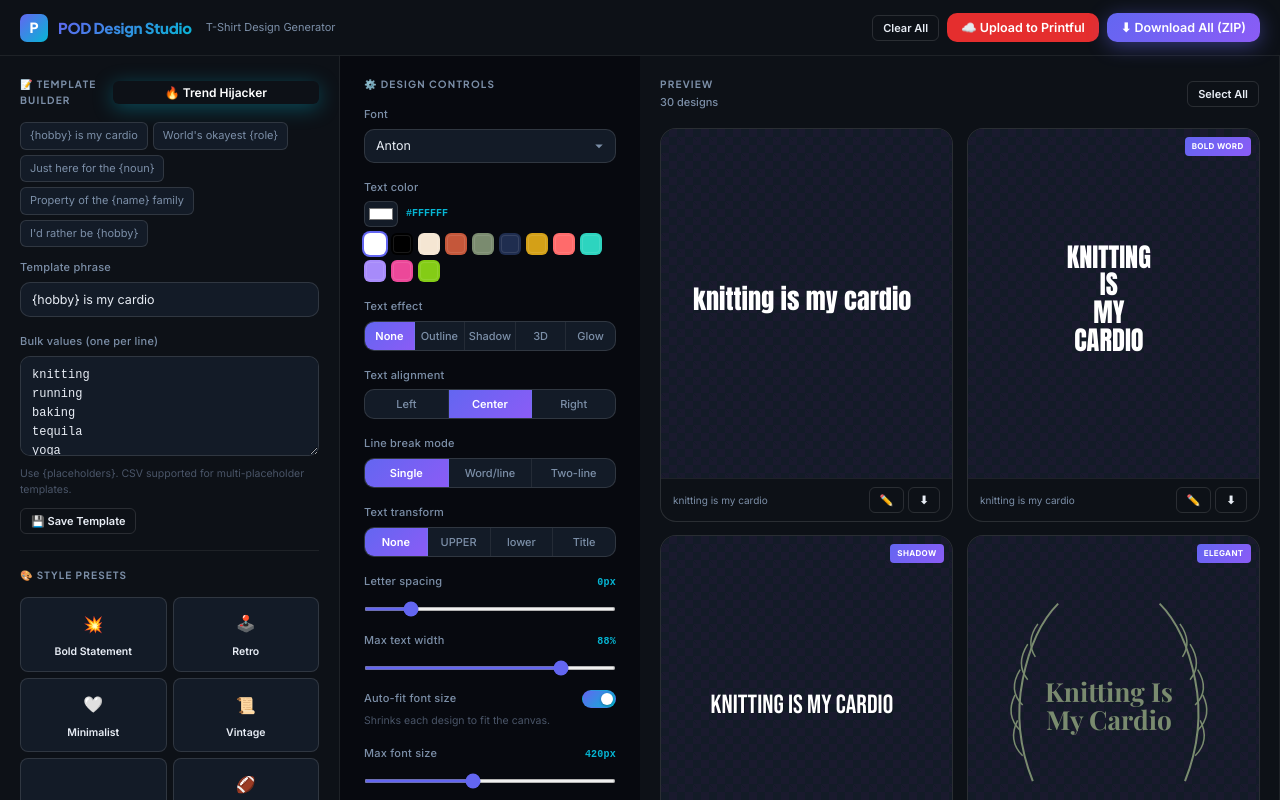
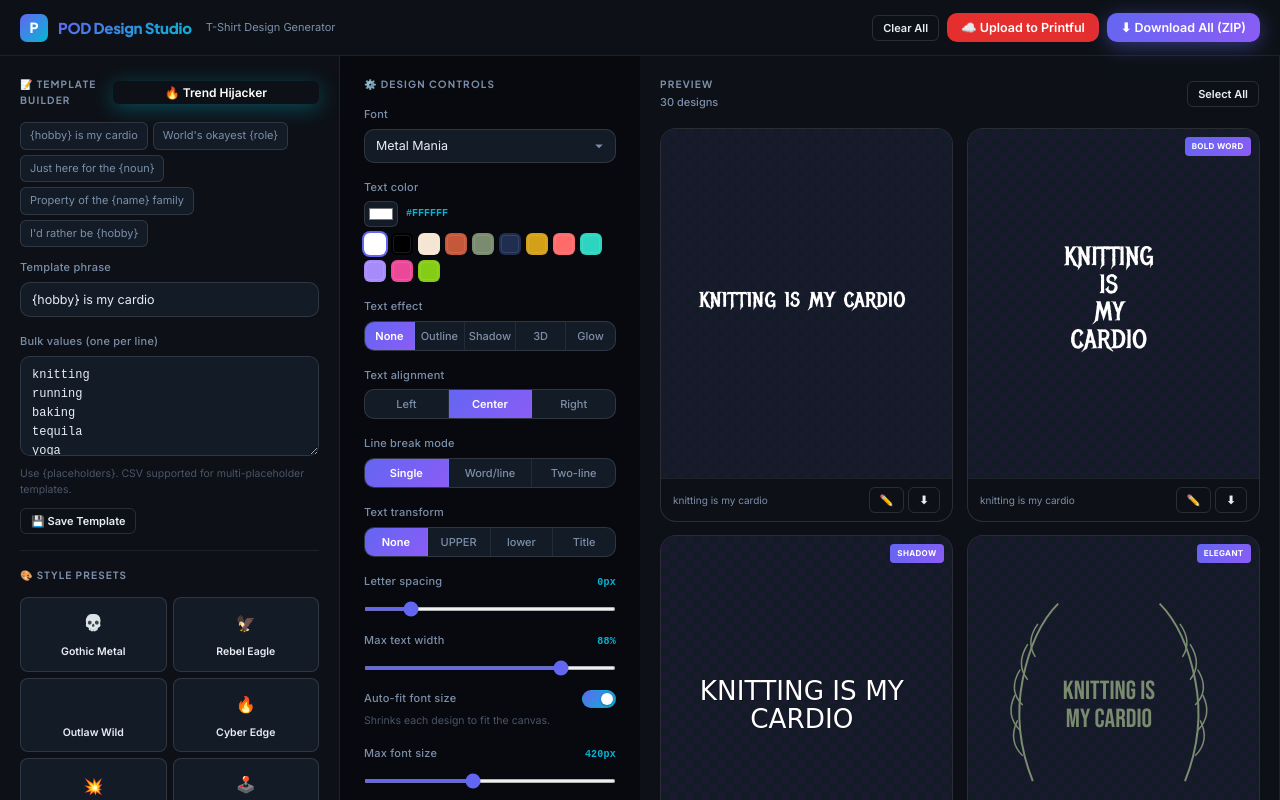
Before and after one commit to domzephyr1/pod-toolkit, a website: page index.html in a window 1280 px wide. Drawn offline with nearby package versions, Linux system fonts and the light colour scheme; a web font is replaced by a local one.

Commit message:
feat: upgrade design engine with badass presets, graphics, fonts, and direct-to-printful file uploads

```diff
--- a/index.html
+++ b/index.html
@@ -8,7 +8,7 @@
 
 <link rel="preconnect" href="https://fonts.googleapis.com">
 <link rel="preconnect" href="https://fonts.gstatic.com" crossorigin>
-<link href="https://fonts.googleapis.com/css2?family=Plus+Jakarta+Sans:wght@400;500;600;700;800;900&family=Inter:wght@300;400;500;600;700&family=Anton&family=Bebas+Neue&family=Archivo+Black&family=Bungee&family=Playfair+Display:wght@700;900&family=DM+Serif+Display&family=Abril+Fatface&family=Fraunces:wght@700;900&family=Space+Grotesk:wght@400;500;600;700&family=Caveat:wght@700&family=Permanent+Marker&family=Shrikhand&family=Oswald:wght@400;500;600;700&family=Righteous&family=Bangers&family=Fredoka+One&display=swap" rel="stylesheet">
+<link href="https://fonts.googleapis.com/css2?family=Plus+Jakarta+Sans:wght@400;500;600;700;800;900&family=Inter:wght@300;400;500;600;700&family=Anton&family=Bebas+Neue&family=Archivo+Black&family=Bungee&family=Playfair+Display:wght@700;900&family=DM+Serif+Display&family=Abril+Fatface&family=Fraunces:wght@700;900&family=Space+Grotesk:wght@400;500;600;700&family=Caveat:wght@700&family=Permanent+Marker&family=Shrikhand&family=Oswald:wght@400;500;600;700&family=Righteous&family=Bangers&family=Fredoka+One&family=Metal+Mania&family=Pirata+One&family=Rye&family=Creepster&family=Special+Elite&family=Cinzel+Decorative&display=swap" rel="stylesheet">
 
 <script src="https://cdnjs.cloudflare.com/ajax/libs/html2canvas/1.4.1/html2canvas.min.js"></script>
 <script src="https://cdnjs.cloudflare.com/ajax/libs/jszip/3.10.1/jszip.min.js"></script>
@@ -1142,6 +1142,12 @@ input[type="range"]{
   //  DATA — Fonts, Colors, Presets, SVG Graphics
   // ======================================================================
   const FONTS = [
+    {name:'Metal Mania',      family:"'Metal Mania', cursive"},
+    {name:'Pirata One',       family:"'Pirata One', cursive"},
+    {name:'Rye',              family:"'Rye', cursive"},
+    {name:'Creepster',        family:"'Creepster', cursive"},
+    {name:'Special Elite',    family:"'Special Elite', cursive"},
+    {name:'Cinzel Decorative',family:"'Cinzel Decorative', serif"},
     {name:'Anton',            family:"'Anton', sans-serif"},
     {name:'Bebas Neue',       family:"'Bebas Neue', sans-serif"},
     {name:'Archivo Black',    family:"'Archivo Black', sans-serif"},
@@ -1188,46 +1194,95 @@ input[type="range"]{
 
   const STYLE_PRESETS = [
     {
+      name:'Gothic Metal', icon:'💀',
+      font: FONTS[0].family, fontName: FONTS[0].name,
+      color:'#ef4444', transform:'upper', lineBreak:'single', letterSpacing:1, effect:'shadow',
+      graphic:'skull'
+    },
+    {
+      name:'Rebel Eagle', icon:'🦅',
+      font: FONTS[1].family, fontName: FONTS[1].name,
+      color:'#F5E6D3', transform:'upper', lineBreak:'two', letterSpacing:2, effect:'3d',
+      graphic:'eagle'
+    },
+    {
+      name:'Outlaw Wild', icon:'⚡',
+      font: FONTS[2].family, fontName: FONTS[2].name,
+      color:'#D4A017', transform:'upper', lineBreak:'single', letterSpacing:3, effect:'outline',
+      graphic:'lightning'
+    },
+    {
+      name:'Cyber Edge', icon:'🔥',
+      font: FONTS[3].family, fontName: FONTS[3].name,
+      color:'#EC4899', transform:'upper', lineBreak:'single', letterSpacing:0, effect:'glow',
+      graphic:'flame'
+    },
+    {
       name:'Bold Statement', icon:'💥',
-      font: FONTS[0].family, fontName: FONTS[0].name,
+      font: FONTS[6].family, fontName: FONTS[6].name,
       color:'#FFFFFF', transform:'upper', lineBreak:'word', letterSpacing:2, effect:'none',
       graphic:'none'
     },
     {
       name:'Retro', icon:'🕹️',
-      font: FONTS[6].family, fontName: FONTS[6].name,
+      font: FONTS[7].family, fontName: FONTS[7].name,
       color:'#F5E6D3', transform:'upper', lineBreak:'single', letterSpacing:3, effect:'shadow',
       graphic:'arch-above'
     },
     {
       name:'Minimalist', icon:'🤍',
-      font: FONTS[11].family, fontName: FONTS[11].name,
+      font: FONTS[17].family, fontName: FONTS[17].name,
       color:'#000000', transform:'lower', lineBreak:'single', letterSpacing:4, effect:'none',
       graphic:'none'
     },
     {
-      name:'Vintage', icon:'📜',
-      font: FONTS[7].family, fontName: FONTS[7].name,
+      name:'Vintage Laurel', icon:'📜',
+      font: FONTS[13].family, fontName: FONTS[13].name,
       color:'#1F2D4F', transform:'title', lineBreak:'two', letterSpacing:1, effect:'none',
       graphic:'laurel'
     },
-    {
-      name:'Streetwear', icon:'🔥',
-      font: FONTS[3].family, fontName: FONTS[3].name,
-      color:'#FF6B6B', transform:'upper', lineBreak:'single', letterSpacing:0, effect:'outline',
-      graphic:'none'
-    },
-    {
-      name:'Varsity', icon:'🏈',
-      font: FONTS[1].family, fontName: FONTS[1].name,
-      color:'#D4A017', transform:'upper', lineBreak:'single', letterSpacing:5, effect:'3d',
-      graphic:'banner'
-    },
   ];
 
   // SVG graphic elements (inline SVG strings)
   const GRAPHIC_ELEMENTS = {
     'none': { name:'None', svg:'' },
+    'skull': {
+      name:'Skull',
+      svg: `<svg viewBox="0 0 100 100" fill="none" xmlns="http://www.w3.org/2000/svg">
+        <path d="M50 15 C30 15 20 28 20 45 C20 58 26 68 34 72 L34 85 C34 88 38 90 42 90 L58 90 C62 90 66 88 66 85 L66 72 C74 68 80 58 80 45 C80 28 70 15 50 15 Z" stroke="currentColor" stroke-width="4" fill="none" stroke-linejoin="round"/>
+        <circle cx="38" cy="48" r="8" fill="currentColor"/>
+        <circle cx="62" cy="48" r="8" fill="currentColor"/>
+        <path d="M47 62 L53 62 L50 56 Z" fill="currentColor"/>
+        <path d="M42 78 L42 85 M50 78 L50 85 M58 78 L58 85" stroke="currentColor" stroke-width="3"/>
+      </svg>`,
+      placement:'below',
+      width:'30%'
+    },
+    'eagle': {
+      name:'Eagle',
+      svg: `<svg viewBox="0 0 120 80" fill="none" xmlns="http://www.w3.org/2000/svg">
+        <path d="M10 20 C35 15 50 35 60 45 C70 35 85 15 110 20 C85 28 70 42 66 52 L60 48 L54 52 C50 42 35 28 10 20 Z" fill="currentColor"/>
+        <path d="M60 45 L57 58 C57 59 58 60 60 59 L63 58 Z" fill="currentColor"/>
+      </svg>`,
+      placement:'above',
+      width:'35%'
+    },
+    'lightning': {
+      name:'Lightning',
+      svg: `<svg viewBox="0 0 60 100" fill="none" xmlns="http://www.w3.org/2000/svg">
+        <path d="M35 5 L10 50 L28 50 L15 95 L50 40 L30 40 Z" stroke="currentColor" stroke-width="4" stroke-linejoin="round" fill="none"/>
+      </svg>`,
+      placement:'above',
+      width:'18%'
+    },
+    'flame': {
+      name:'Flame',
+      svg: `<svg viewBox="0 0 80 100" fill="none" xmlns="http://www.w3.org/2000/svg">
+        <path d="M40 90 C60 90 70 70 70 50 C70 15 45 5 45 5 C45 5 55 25 40 45 C25 65 35 5 20 25 C10 40 10 65 10 75 C10 85 25 90 40 90 Z" stroke="currentColor" stroke-width="4" fill="none" stroke-linejoin="round"/>
+      </svg>`,
+      placement:'below',
+      width:'25%'
+    },
     'arch-above': {
       name:'Arch',
       svg: `<svg viewBox="0 0 600 100" fill="none" xmlns="http://www.w3.org/2000/svg">
@@ -1292,31 +1347,6 @@ input[type="range"]{
       placement:'wrap',
       width:'90%'
     },
-    'double-line': {
-      name:'Lines',
-      svg: `<svg viewBox="0 0 600 30" fill="none" xmlns="http://www.w3.org/2000/svg">
-        <line x1="30" y1="8" x2="570" y2="8" stroke="currentColor" stroke-width="3"/>
-        <line x1="30" y1="22" x2="570" y2="22" stroke="currentColor" stroke-width="3"/>
-      </svg>`,
-      placement:'below',
-      width:'55%'
-    },
-    'diamond': {
-      name:'Diamond',
-      svg: `<svg viewBox="0 0 100 60" fill="none" xmlns="http://www.w3.org/2000/svg">
-        <polygon points="50,5 95,30 50,55 5,30" stroke="currentColor" stroke-width="3" fill="none"/>
-      </svg>`,
-      placement:'above',
-      width:'12%'
-    },
-    'zigzag': {
-      name:'Zigzag',
-      svg: `<svg viewBox="0 0 600 40" fill="none" xmlns="http://www.w3.org/2000/svg">
-        <polyline points="20,30 60,10 100,30 140,10 180,30 220,10 260,30 300,10 340,30 380,10 420,30 460,10 500,30 540,10 580,30" stroke="currentColor" stroke-width="4" fill="none" stroke-linecap="round" stroke-linejoin="round"/>
-      </svg>`,
-      placement:'below',
-      width:'55%'
-    },
   };
 
   const SEED_TEMPLATES = [
```
Also changed, not shown: api/upload-printful.js (+30 -13 lines).
